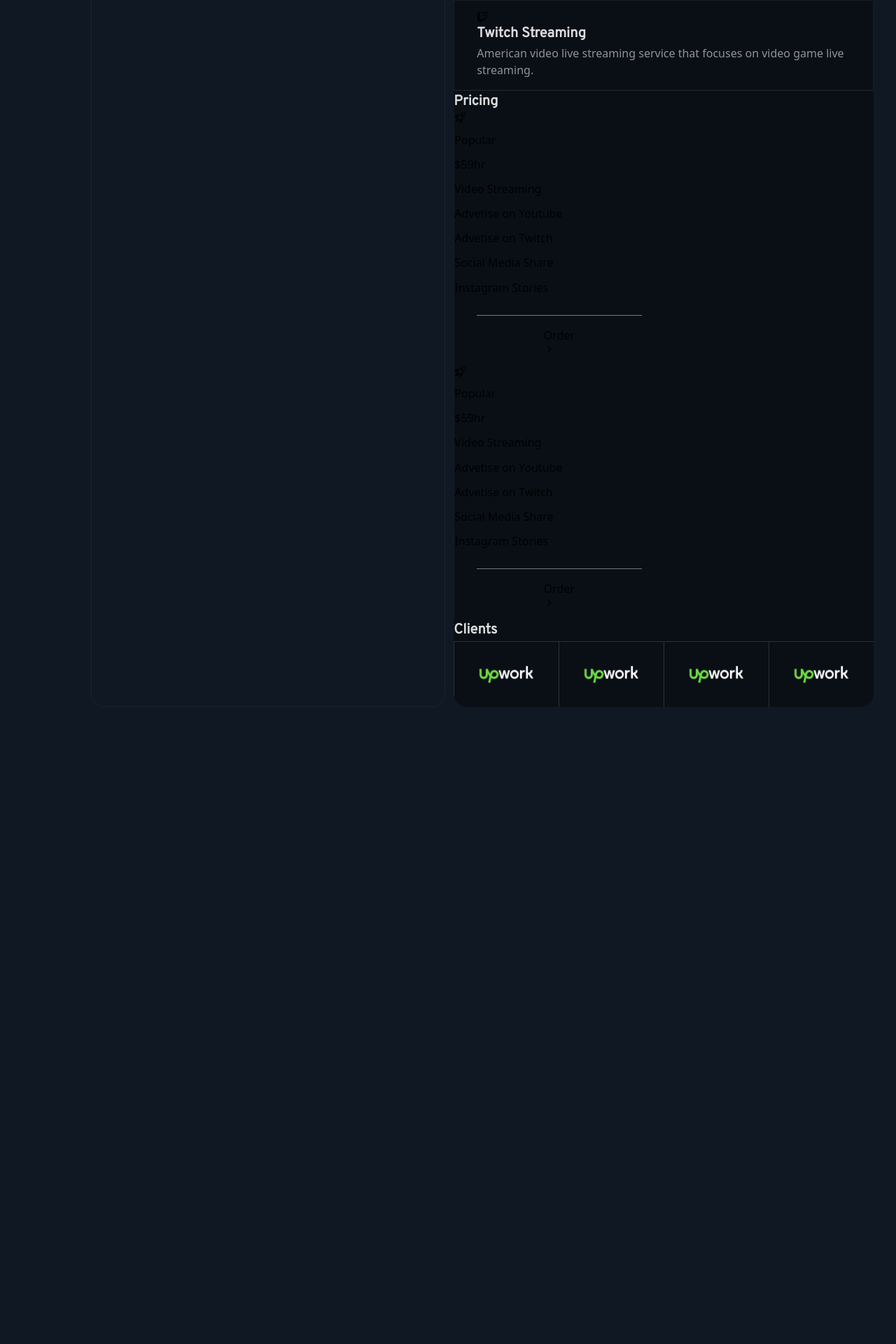
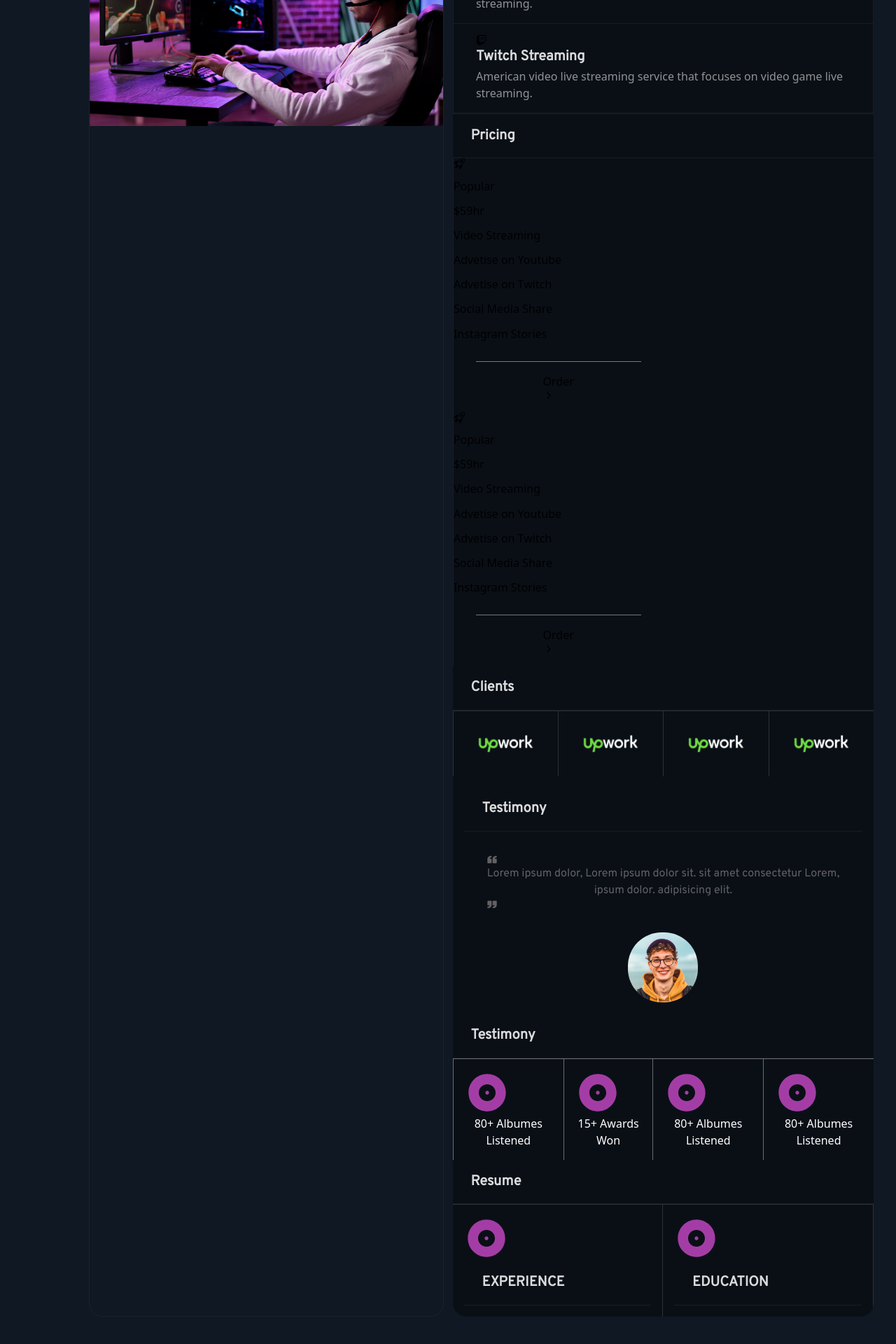
Before and after one commit to iroid2/newest-portfolio, a Next.js app: page / in a window 1280 px wide. Shown: the part 680-2600 px from the top of the page at 70% size. Before the commit the page ends 1738 px from the top, so only its background shows below. Built offline with nearby package versions, Linux system fonts and the light colour scheme.

Commit message:
added my pic in profile

```diff
--- a/app/globals.scss
+++ b/app/globals.scss
@@ -6,11 +6,12 @@
 
 
 @import './styles/variables';
+@import './styles/resume';
 
 $primContainerBgColor:#0A0F16;
 $primBodyBgColor:#101823;
 $primfontFam:'Overpass', sans-serif;
-
+$primPurp: #A33DA5;
 
 body{
   background-color: $primBodyBgColor;
@@ -35,7 +36,7 @@
       width: 7%;
       display: flex;
       flex-direction: column;
-      height: 97%;
+      height: 94%;
       gap: .7rem;
       @media(max-width: 768px){
         flex-direction: column;
@@ -46,6 +47,7 @@
         top: 0;
         gap: 1rem;
         position: fixed;;
+        left: 1rem;
       }
       .topSideBar{
           padding: 01rem;
@@ -62,6 +64,7 @@
         @media(max-width: 768px){
           flex-direction: row;
           justify-content: space-between;
+          padding: 2rem;
         }
         .left-topside{
           // background-color: red;
@@ -89,12 +92,13 @@
         }
       }
       .bottmSideBar{
-        padding: 03rem 1rem;
+        // padding:  1rem;
         border-radius: 20px;
         width: 100%;
         background-color:$primContainerBgColor;
         color: white;
         height: 90%;
+        gap:1.2rem;
         // background-color: red;
         display: flex;
         flex-direction: column;
@@ -109,7 +113,7 @@
           display: flex;
           flex-direction: column;
           align-items: center;
-          padding: .5rem .6rem ;
+          padding: .2rem .6rem ;
           border-bottom: .5px solid rgba(174, 173, 173, 0.57);
           @media(max-width: 768px){
           padding: .2rem;
@@ -289,8 +293,13 @@
         flex-wrap: wrap;
         .content-title{
           padding: 1rem 1.6rem;
-          background-color: firebrick;
+
           border-bottom: .5px solid rgba(57, 55, 55, 0.338);
+          .sectionTitle{
+            @media(max-width: 768px){
+              font-size: 1rem;
+            }
+          }
         }
           .servicesCards{
             margin-top: 1rem;
@@ -368,7 +377,77 @@
             width: 25%;
             @media(max-width: 768px){
               width: 100%;
+              display: flex;
+              justify-content: center;
+            }
+          }
+        }
+      }
+      .testimony{
+        color: rgba(160, 155, 155, 0.586);
+        padding: 1rem;
+        .testim-slider{
+          text-align: center;
+          display: flex;
+          justify-content: center;
+          flex-direction: column;
+          align-items: center;
+          .client-feedback{
+            padding: 2rem;
+            font-family: $primfontFam;
+          }
+          img{
+            border-radius: 3rem;
+          }
+        }
+      }
+      .fun-facts{
+        .fact-details{
+          display: flex;
+          @media(max-width: 768px){
+            flex-direction: column;
+          }
+         .factCard{
+          border-top: .5px solid rgba(255, 255, 255, 0.396);
+          border-left: .5px solid rgba(255, 255, 255, 0.396);
+          padding: 1rem;
+          text-align: center;
+          color: white;
+          @media(max-width: 768px){
+            border: none;
+            border-left: none;
+            border-bottom: .5px solid rgba(255, 255, 255, 0.396);
+            width: 100%;
+          }
 
+          .icon{
+            font-size: 4rem;
+            color: #A33DA5;
+          }
+         }
+        }
+      }
+    }
+    .resume{
+      width: 100%;
+      .resumCards{
+        display: flex;
+        width: 100%;
+        @media(max-width: 768px){
+          flex-direction: column;
+        }
+        .resum-card{
+          width: 50%;
+          border-top: .5px solid rgba(128, 128, 128, 0.311);
+          border-right: .5px solid rgba(128, 128, 128, 0.311);
+          @media(max-width: 768px){
+            width: 100%;
+          }
+          .card-title-details {
+            padding: 1rem;
+            .icon{
+              font-size: 4rem;
+              color:$primPurp;
             }
           }
         }
--- /dev/null
+++ b/app/styles/_resume.scss
@@ -0,0 +1,9 @@
+@import url('https://fonts.googleapis.com/css2?family=Overpass:ital,wght@0,100;0,400;1,100;1,400&display=swap');
+$primContainerBgColor:#0A0F16;
+$primBodyBgColor:#101823;
+$primfontFam:'Overpass', sans-serif;
+$primPurp: #A33DA5;
+
+body{
+    background-color: red;
+}
--- a/components/ContentSection.jsx
+++ b/components/ContentSection.jsx
@@ -3,6 +3,8 @@
 import Sectiontitle from './Sectiontitle'
 import Sectiondescription from './Sectiondescription'
 import { BsTwitch,BsRocketTakeoff } from 'react-icons/bs'
+import { MdAlbum } from 'react-icons/md'
+import { BiSolidQuoteRight,BiSolidQuoteLeft} from 'react-icons/bi'
 import { FiChevronRight } from 'react-icons/fi'
 import Image from 'next/image'
 export default function ContentSection({title}) {
@@ -14,7 +16,7 @@
        <Sectiondescription desc={'I am a web Developer, i love take advantage of recent technogies in the field of web development to come up with complex and attractive web apps.'}/>
       </div>
       <div className="services ">
-        <Sectiontitle className='px-4 bg-red-500 ' title={'Services'}/>
+      <h1 className='content-title p-4'><Sectiontitle title={'Services'} /></h1>
         <div className="servicesCards grid grid-cols-2">
           <div className="servicesCard ">
             <BsTwitch className='text-6xl bg-teal-900 rounded-full p-3'/>
@@ -39,7 +41,7 @@
         </div>
       </div>
       <div className="pricing ">
-        <Sectiontitle className='px-4 bg-red-400' title={'Pricing'}/>
+      <h1 className='content-title p-4'><Sectiontitle title={'Pricing'} /></h1>
         <div className="pricingCards flex">
           <div className="pricing-card flex flex-col items-center ">
             <BsRocketTakeoff className='text-5xl  text-purple-800 p-2 bg-zinc-200 rounded-full
@@ -72,7 +74,7 @@
         </div>
       </div>
       <div className="clients-sectn ">
-        <Sectiontitle  title={'Clients'} />
+      <h1 className='content-title p-4'><Sectiontitle title={'Clients'} /></h1>
         <div className="clients-cards ">
         <div className="client">
           <Image src={'/images/goog.png'} alt='' height={100} width={100}/>
@@ -87,7 +89,60 @@
           <Image src={'/images/goog.png'} alt='' height={100} width={100}/>
         </div>
         </div>
-
+      </div>
+      <div className="testimony">
+      <h1 className='content-title p-4'><Sectiontitle title={'Testimony'} /></h1>
+        <div className="testim-slider">
+          <p className="client-feedback flex text-center">
+            <BiSolidQuoteLeft/> Lorem ipsum dolor, Lorem ipsum dolor sit. sit amet consectetur Lorem, ipsum dolor. adipisicing elit.<br></br> <BiSolidQuoteRight/>
+          </p>
+          <Image src={'/images/client.png'} alt='' height={100} width={100}/>
+        </div>
+      </div>
+      <div className="fun-facts ">
+      <h1 className='content-title p-4'><Sectiontitle title={'Testimony'} /></h1>
+      <div className="fact-details">
+        <div className="factCard border-none flex flex-col items-center">
+          <MdAlbum className='icon text-white text-2x1'/>
+          <p>80+
+Albumes Listened</p>
+        </div>
+        <div className="factCard flex flex-col items-center">
+          <MdAlbum className='icon text-white text-2x1'/>
+          <p>15+
+Awards Won</p>
+        </div>
+        <div className="factCard flex flex-col items-center">
+          <MdAlbum className='icon text-white text-2x1'/>
+          <p>80+
+Albumes Listened</p>
+        </div>
+        <div className="factCard flex flex-col items-center">
+          <MdAlbum className='icon text-white text-2x1'/>
+          <p>80+
+Albumes Listened</p>
+        </div>
+      </div>
+      </div>
+      <div className="resume">
+        <div className="resum-details">
+        <h1 className='content-title'><Sectiontitle title={'Resume'} /></h1>
+        <div className="resumCards">
+        <div className="resum-card ">
+          <div className="card-title-details flex">
+          <MdAlbum className='icon text-white text-2x1'/>
+          <h1 className='content-title'><Sectiontitle title={'EXPERIENCE'} /></h1>
+          </div>
+        </div>
+        <div className="resum-card ">
+          <div className="card-title-details flex">
+          <MdAlbum className='icon text-white text-2x1'/>
+          <h1 className='content-title'><Sectiontitle title={'EDUCATION'} /></h1>
+          </div>
+        </div>
+        </div>
+        </div>
+        <div className="skills-details"></div>
       </div>
     </div>
   )
--- a/components/Sidenav.jsx
+++ b/components/Sidenav.jsx
@@ -50,10 +50,7 @@
             <BiSolidUserBadge className='text-3xl align-center'/>
             <p>About</p>
           </div>
-          <div className="menu-detail">
-            <BiSolidUserBadge className='text-3xl align-center'/>
-            <p>About</p>
-          </div>
+
         </div>
         </div>
   )
```
Also changed, not shown: public/images/client.png (added).
